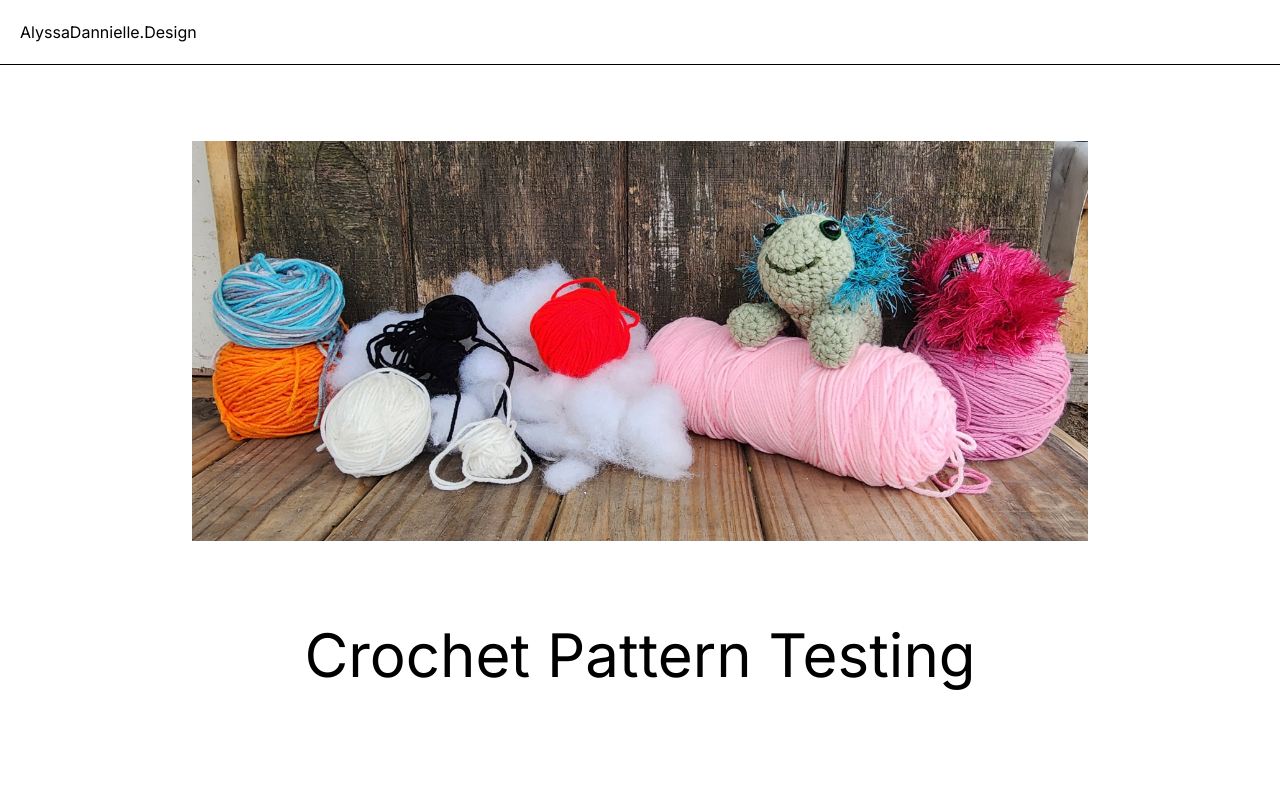
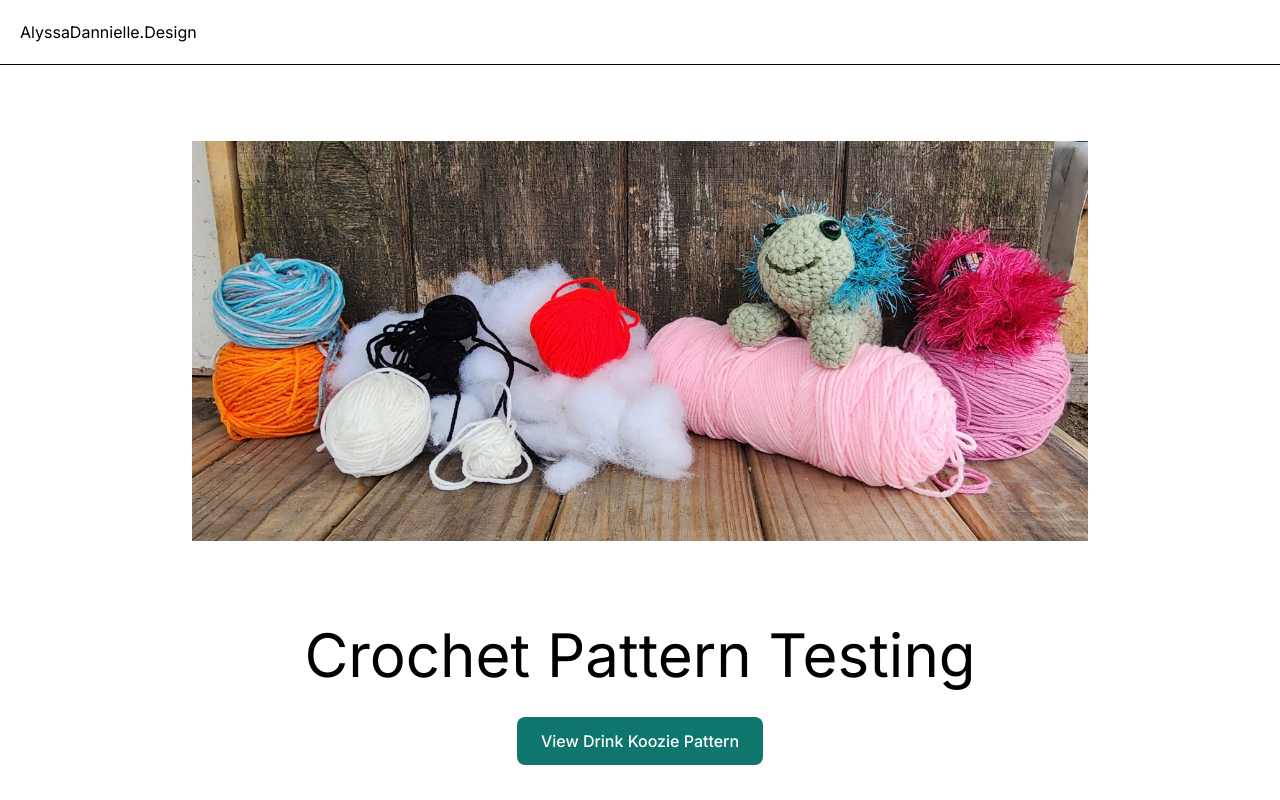
Before and after one commit to alyssa-dannielle/alyssa-dannielle-designs, a Next.js app: page / in a window 1280 px wide. Built offline with nearby package versions, Linux system fonts and the light colour scheme.

Commit message:
ADD page for patterns and drink-koozie ADD koozie button to home page

```diff
--- a/app/page.tsx
+++ b/app/page.tsx
@@ -1,10 +1,17 @@
-import Image from 'next/image'
-import HeroSection from './home/HeroSection'
+import Link from "next/link";
+import HeroSection from "./home/HeroSection";
 
 export default function Home() {
   return (
     <>
       <HeroSection />
+      <div className="flex justify-center w-full mt-8">
+        <Link href="/patterns/drink-koozie">
+          <button className="px-6 py-3 rounded-lg bg-teal-700 text-white font-medium transform transition duration-200 ease-in-out hover:bg-teal-800 hover:scale-105 focus:outline-none focus:ring-2 focus:ring-teal-600 focus:ring-offset-2">
+            View Drink Koozie Pattern
+          </button>
+        </Link>
+      </div>
     </>
-  )
+  );
 }
--- /dev/null
+++ b/app/patterns/drink-koozie/page.tsx
@@ -0,0 +1,13 @@
+export default function DrinkKoozie() {
+  return (
+    <main className="flex min-h-screen flex-col items-center justify-between p-24">
+      <div>
+        <h1>The Hat of a Hero</h1>
+        <h2>A FREE Testing Crochet Pattern</h2>
+        <p>This page may contain affiliate links - click here to read more</p>
+        <br />
+        <h3></h3>
+      </div>
+    </main>
+  );
+}
```
Also changed, not shown: app/patterns/page.tsx (added).
